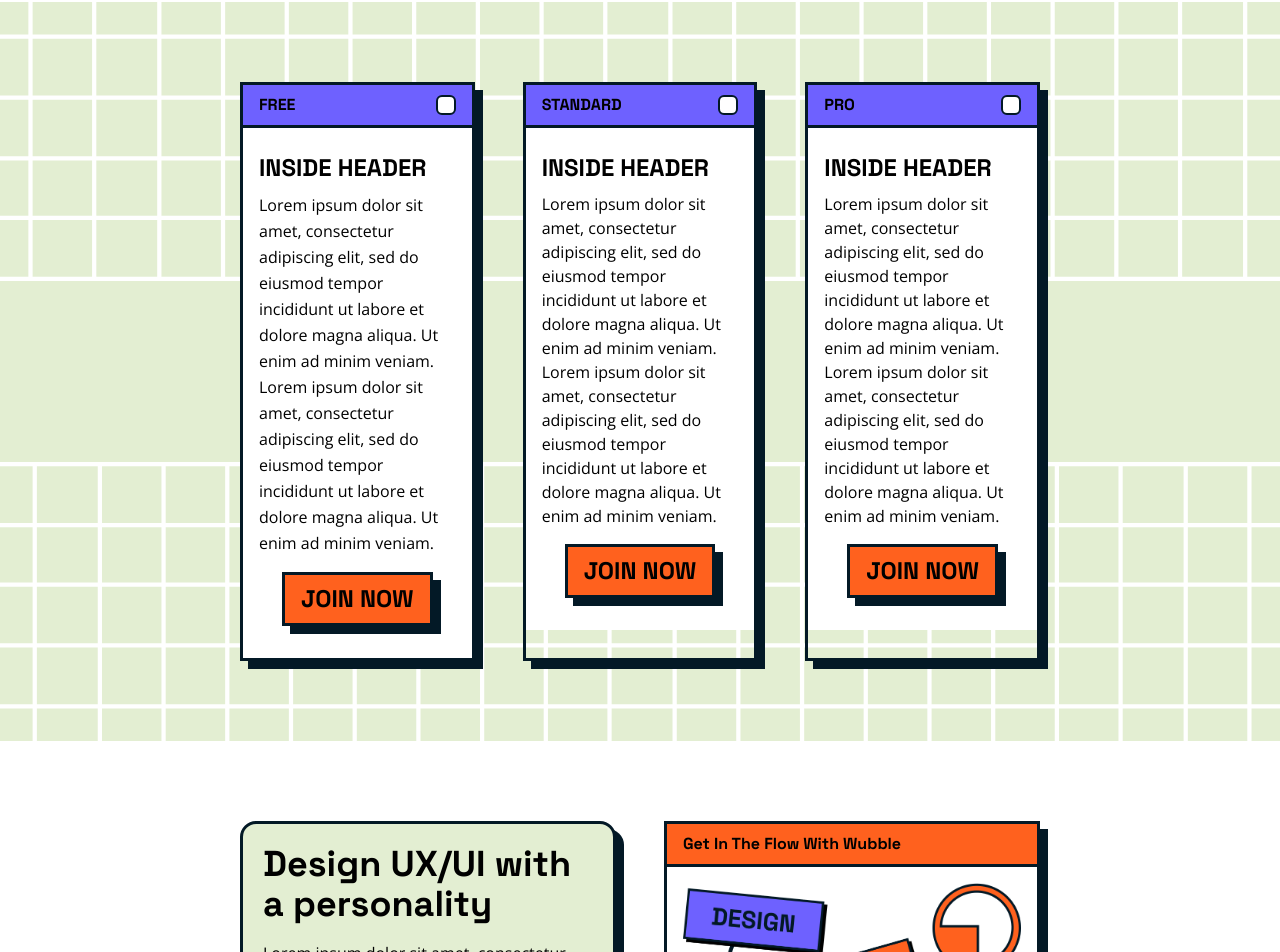
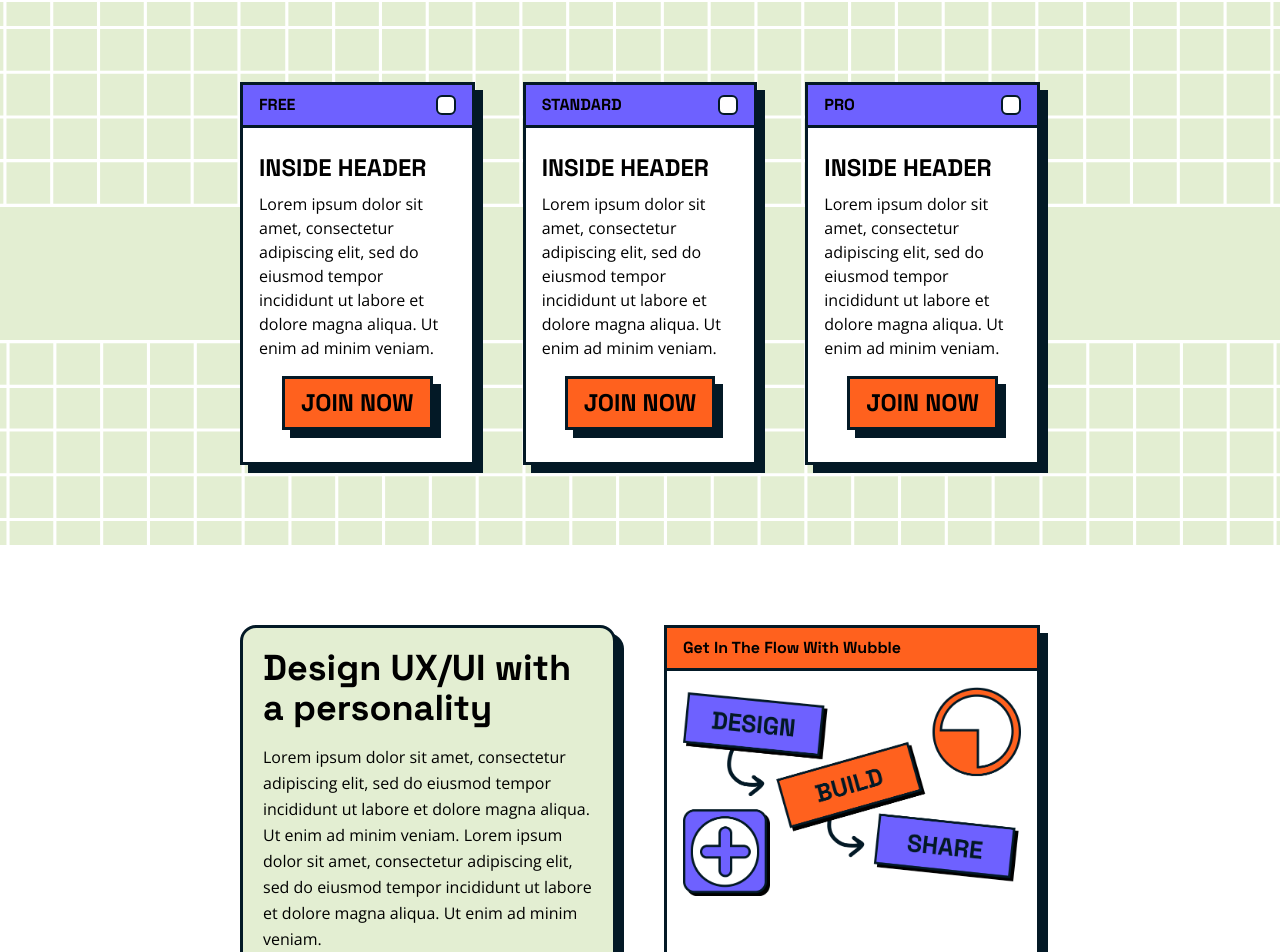
Before and after one commit to GeorgeClaridge/FakeCompany, a React (Vite) app in the folder my-project/: page / in a window 1280 px wide. Shown: the part 1494-2446 px from the top of the page. Built offline with nearby package versions, Linux system fonts and the light colour scheme.

Commit message:
Plan Text Fix

```diff
--- a/my-project/src/components/plan/Plan.jsx
+++ b/my-project/src/components/plan/Plan.jsx
@@ -14,7 +14,7 @@
 
         <div className="paragraph p-4 bg-white">
           <div className="header font-space py-2 text-2xl">INSIDE HEADER</div>
-          <div className="text leading-relaxed">Lorem ipsum dolor sit amet, consectetur adipiscing elit, sed do eiusmod tempor incididunt ut labore et dolore magna aliqua. Ut enim ad minim veniam. Lorem ipsum dolor sit amet, consectetur adipiscing elit, sed do eiusmod tempor incididunt ut labore et dolore magna aliqua. Ut enim ad minim veniam.</div>
+          <div className="text">Lorem ipsum dolor sit amet, consectetur adipiscing elit, sed do eiusmod tempor incididunt ut labore et dolore magna aliqua. Ut enim ad minim veniam.</div>
           <div className='flex justify-center'>
             <button className='bg-orange hover:bg-purple duration-300 font-space dropbox my-4 px-4 py-2 text-2xl'>JOIN NOW</button>
           </div>
@@ -31,7 +31,7 @@
 
         <div className="paragraph p-4 bg-white">
           <div className="header font-space py-2 text-2xl">INSIDE HEADER</div>
-          <div className="text">Lorem ipsum dolor sit amet, consectetur adipiscing elit, sed do eiusmod tempor incididunt ut labore et dolore magna aliqua. Ut enim ad minim veniam. Lorem ipsum dolor sit amet, consectetur adipiscing elit, sed do eiusmod tempor incididunt ut labore et dolore magna aliqua. Ut enim ad minim veniam.</div>
+          <div className="text">Lorem ipsum dolor sit amet, consectetur adipiscing elit, sed do eiusmod tempor incididunt ut labore et dolore magna aliqua. Ut enim ad minim veniam.</div>
           <div className='flex justify-center'>
             <button className='bg-orange hover:bg-purple duration-300 font-space dropbox my-4 px-4 py-2 text-2xl'>JOIN NOW</button>
           </div>
@@ -48,7 +48,7 @@
 
         <div className="paragraph p-4 bg-white">
           <div className="header font-space py-2 text-2xl">INSIDE HEADER</div>
-          <div className="text">Lorem ipsum dolor sit amet, consectetur adipiscing elit, sed do eiusmod tempor incididunt ut labore et dolore magna aliqua. Ut enim ad minim veniam. Lorem ipsum dolor sit amet, consectetur adipiscing elit, sed do eiusmod tempor incididunt ut labore et dolore magna aliqua. Ut enim ad minim veniam.</div>
+          <div className="text">Lorem ipsum dolor sit amet, consectetur adipiscing elit, sed do eiusmod tempor incididunt ut labore et dolore magna aliqua. Ut enim ad minim veniam.</div>
           <div className='flex justify-center'>
             <button className='bg-orange hover:bg-purple duration-300 font-space dropbox my-4 px-4 py-2 text-2xl'>JOIN NOW</button>
           </div>
```
